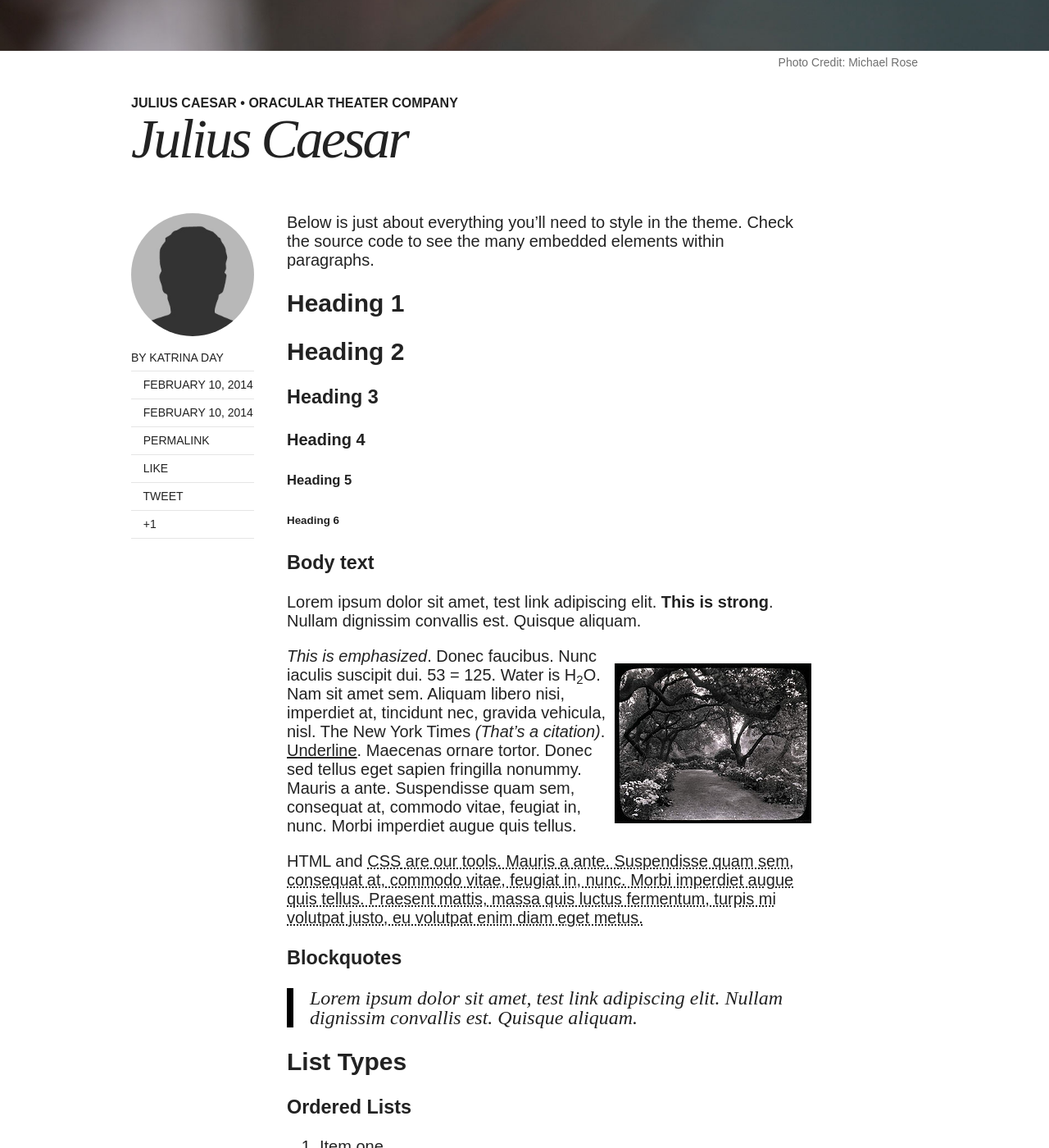
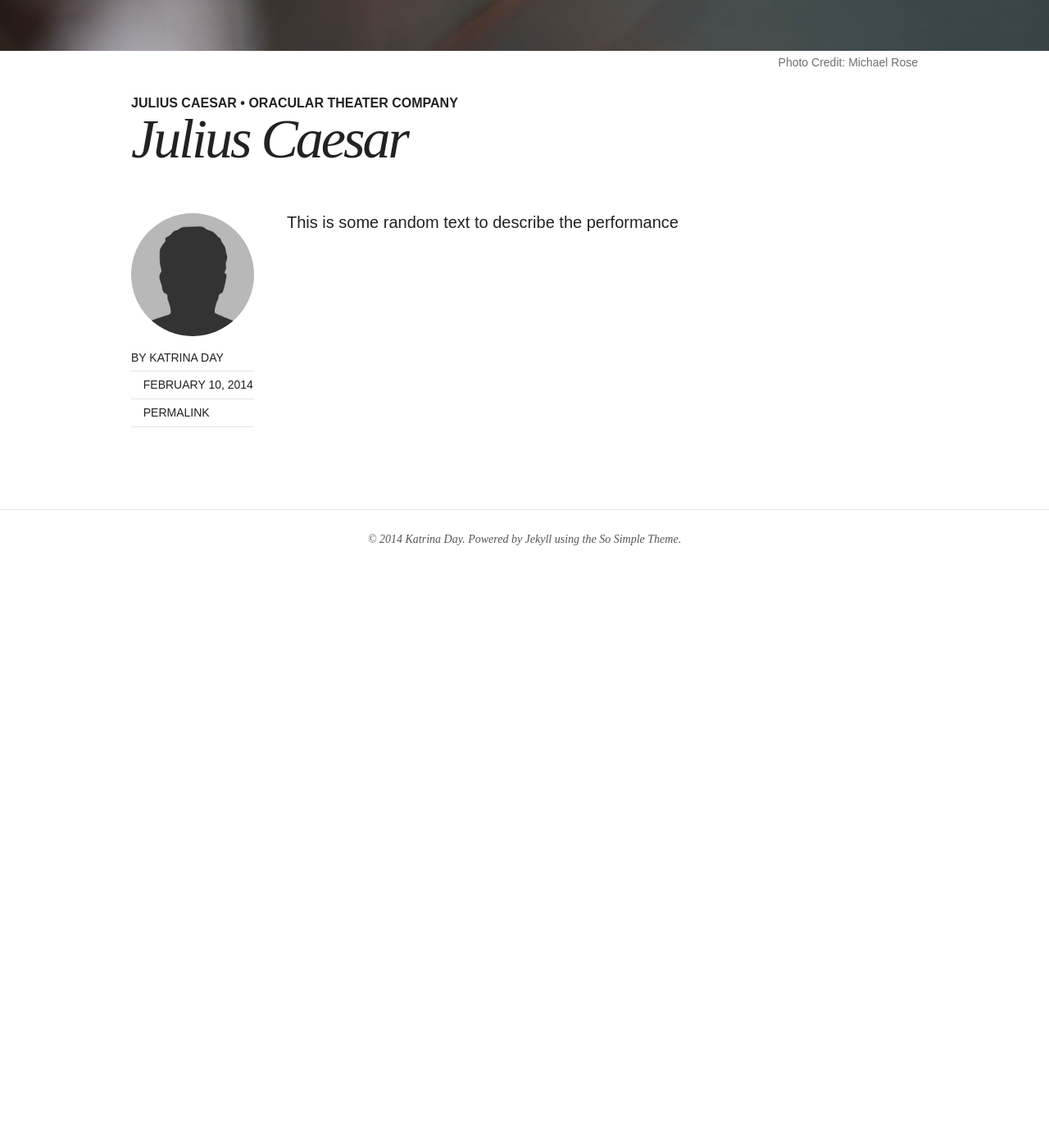
Before and after one commit to katrinaday/katrinaday.github.io, a Jekyll site: the page built from _posts/2014-02-10-julius-caesar.md, in a window 1280 px wide and 1400 px high, scrolled down 631 px. Shown: the whole window at 82% size. Built offline with Jekyll 4.4.1, drawn with Linux system fonts in a browser that asks for light colours; nearby versions of some CDN libraries; after the commit the page ends 1353 px from its top, so only the background shows below that; some of the changed text lies outside the part shown.

Commit message:
changed jc post

```diff
--- a/_posts/2014-02-10-julius-caesar.md
+++ b/_posts/2014-02-10-julius-caesar.md
@@ -2,7 +2,6 @@
 layout: post
 title: Julius Caesar
 description: "Julius Caesar with the Oracular Theater Company"
-modified: 2014-02-10
 category: performances
 tags: [Julius Caesar, Oracular Theater Company]
 image:
@@ -10,87 +9,8 @@ image:
   credit: Michael Rose
   creditlink: http://mademistakes.com
 comments: false
-share: true
 ---
 
-Below is just about everything you'll need to style in the theme. Check the source code to see the many embedded elements within paragraphs.
 
-# Heading 1
 
-## Heading 2
-
-### Heading 3
-
-#### Heading 4
-
-##### Heading 5
-
-###### Heading 6
-
-### Body text
-
-Lorem ipsum dolor sit amet, test link adipiscing elit. **This is strong**. Nullam dignissim convallis est. Quisque aliquam.
-
-![Smithsonian Image]({{ site.url }}/images/3953273590_704e3899d5_m.jpg)
-{: .pull-right}
-
-*This is emphasized*. Donec faucibus. Nunc iaculis suscipit dui. 53 = 125. Water is H<sub>2</sub>O. Nam sit amet sem. Aliquam libero nisi, imperdiet at, tincidunt nec, gravida vehicula, nisl. The New York Times <cite>(That’s a citation)</cite>. <u>Underline</u>. Maecenas ornare tortor. Donec sed tellus eget sapien fringilla nonummy. Mauris a ante. Suspendisse quam sem, consequat at, commodo vitae, feugiat in, nunc. Morbi imperdiet augue quis tellus.
-
-HTML and <abbr title="cascading stylesheets">CSS<abbr> are our tools. Mauris a ante. Suspendisse quam sem, consequat at, commodo vitae, feugiat in, nunc. Morbi imperdiet augue quis tellus. Praesent mattis, massa quis luctus fermentum, turpis mi volutpat justo, eu volutpat enim diam eget metus.
-
-### Blockquotes
-
-> Lorem ipsum dolor sit amet, test link adipiscing elit. Nullam dignissim convallis est. Quisque aliquam.
-
-## List Types
-
-### Ordered Lists
-
-1. Item one
-   1. sub item one
-   2. sub item two
-   3. sub item three
-2. Item two
-
-### Unordered Lists
-
-* Item one
-* Item two
-* Item three
-
-## Tables
-
-| Header1 | Header2 | Header3 |
-|:--------|:-------:|--------:|
-| cell1   | cell2   | cell3   |
-| cell4   | cell5   | cell6   |
-|----
-| cell1   | cell2   | cell3   |
-| cell4   | cell5   | cell6   |
-|=====
-| Foot1   | Foot2   | Foot3
-{: rules="groups"}
-
-## Code Snippets
-
-Syntax highlighting via Pygments
-
-{% highlight css %}
-#container {
-  float: left;
-  margin: 0 -240px 0 0;
-  width: 100%;
-}
-{% endhighlight %}
-
-Non Pygments code example
-
-    <div id="awesome">
-        <p>This is great isn't it?</p>
-    </div>
-
-## Buttons
-
-Make any link standout more when applying the `.btn` class.
-
-<div markdown="0"><a href="#" class="btn">This is a button</a></div>
+This is some random text to describe the performance
```
